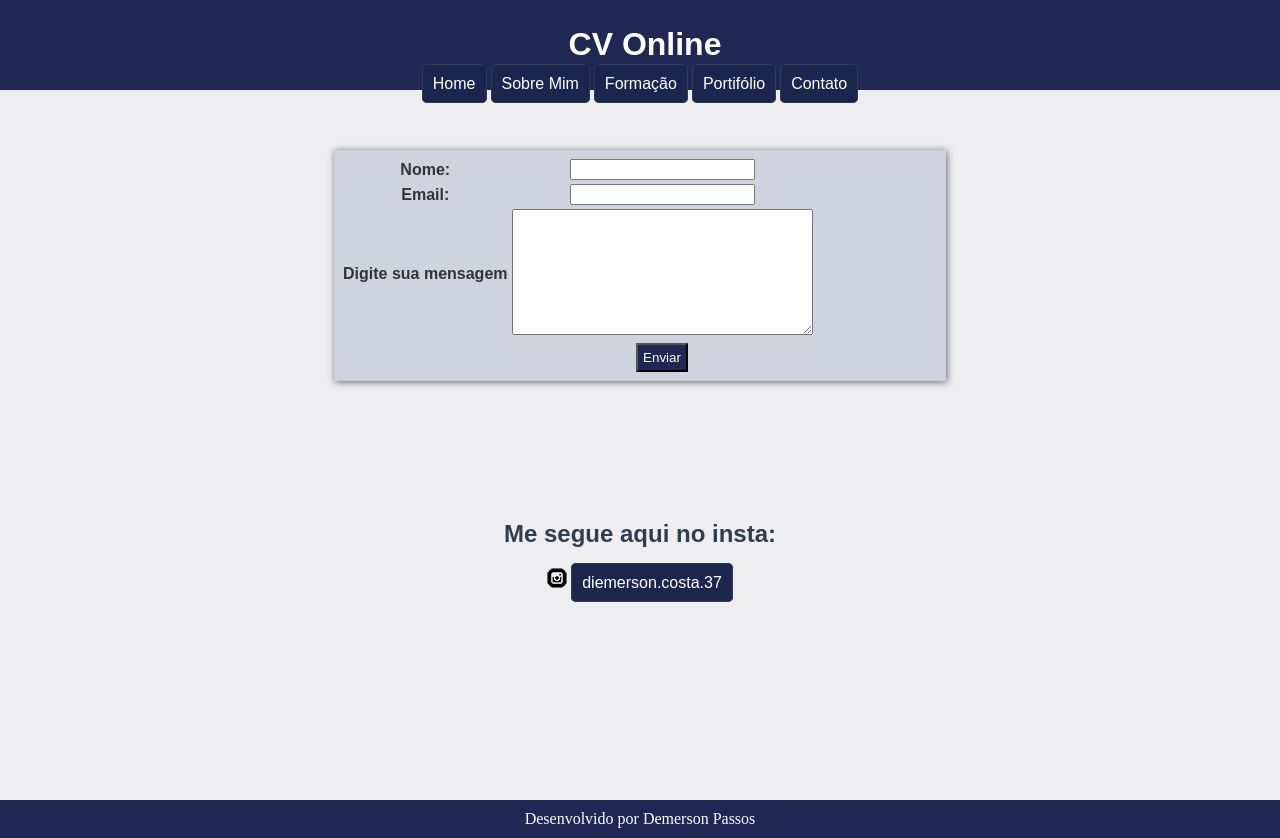
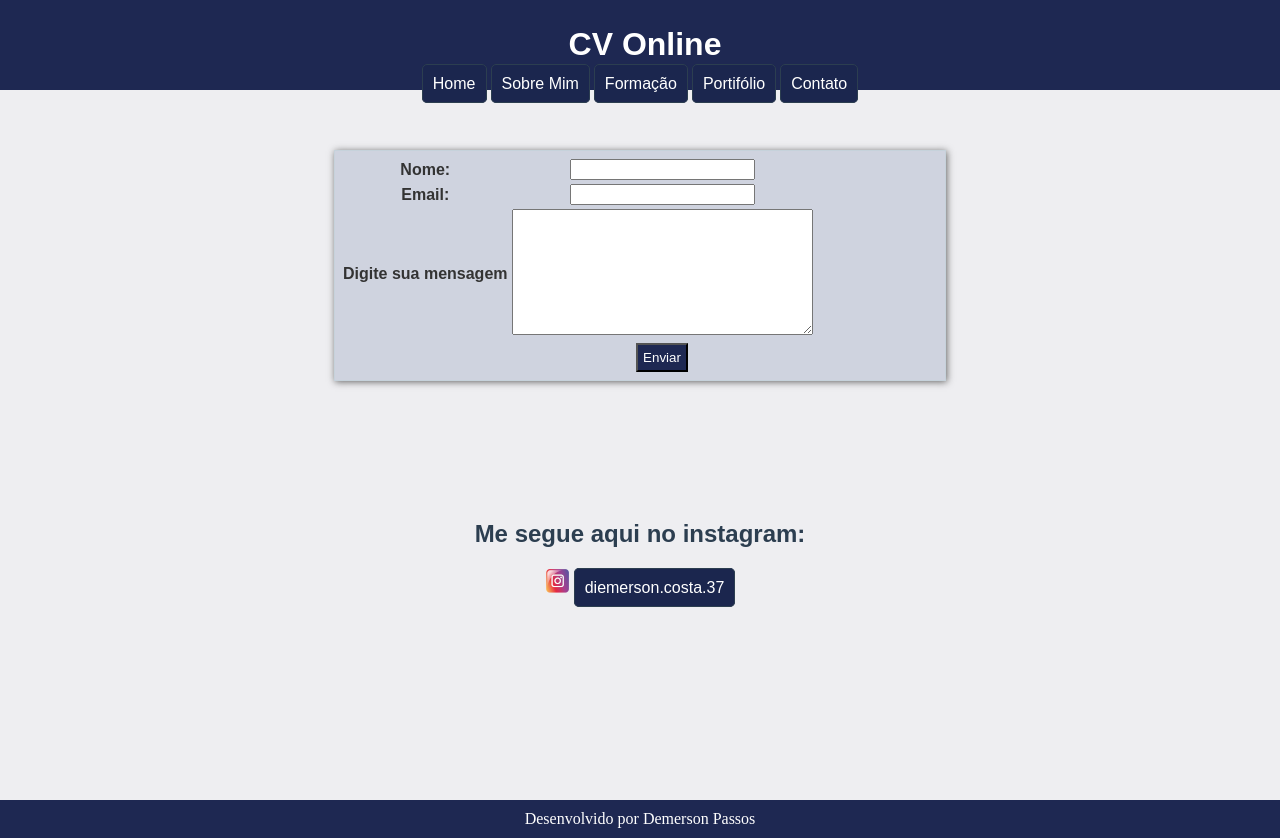
Before and after one commit to Demersonpassos/cvonline, a plain HTML site: page contato.html in a window 1280 px wide. Drawn offline with Linux system fonts and the light colour scheme.

Commit message:
icone do instagram add

```diff
--- a/contato.html
+++ b/contato.html
@@ -249,8 +249,8 @@
         </div>
         <div class="insta">
 
-            <h2>Me segue aqui no insta:</h2>
-            <img src="imagens/icone-instagram.png" alt="">
+            <h2>Me segue aqui no instagram:</h2>
+            <img src="imagens/insta25.png" alt="">
             <a href="https://www.instagram.com/diemerson.costa.37?igsh=NHllb3V1M2Vud2xl&utm_source=qr"target="_blank" rel="external">diemerson.costa.37</a>
 
         </div>
```
Also changed, not shown: imagens/icone-instagram.png (deleted), imagens/insta25.png (added).
